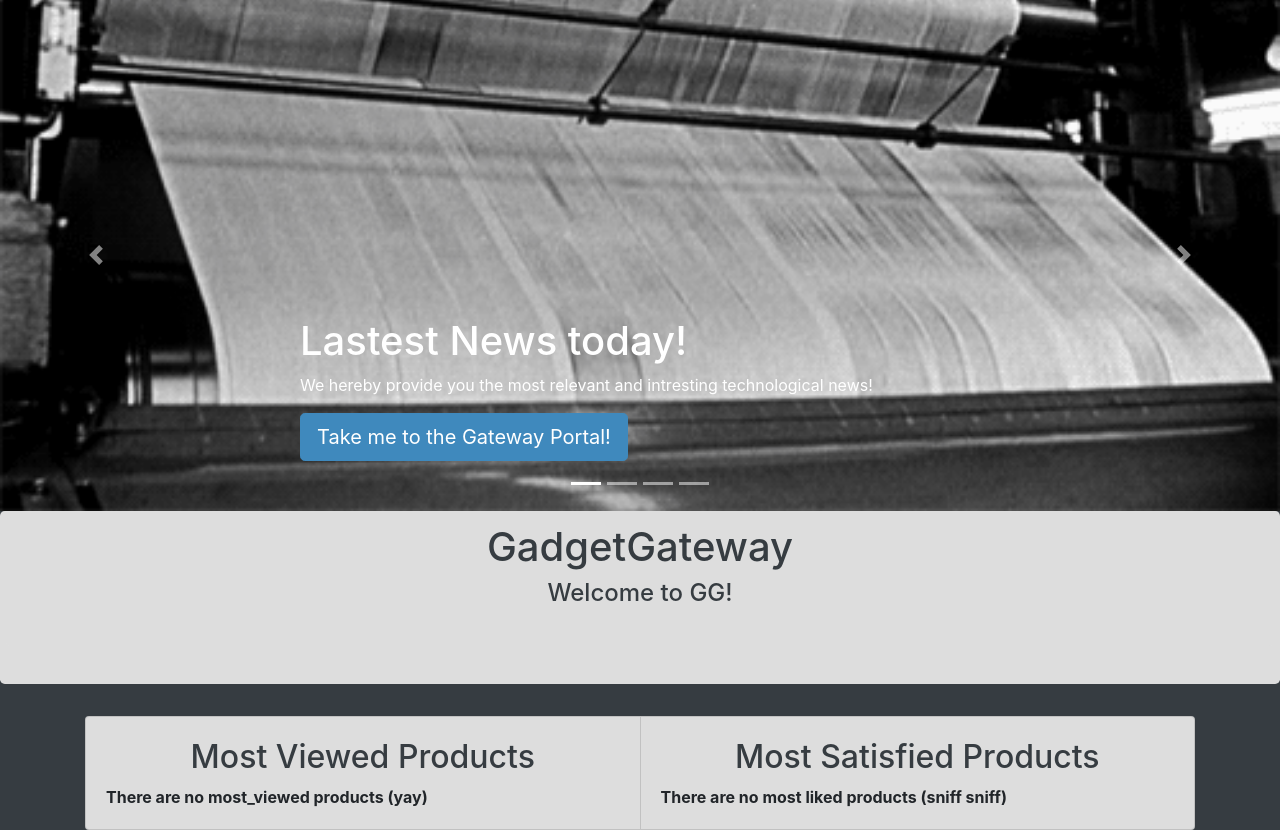
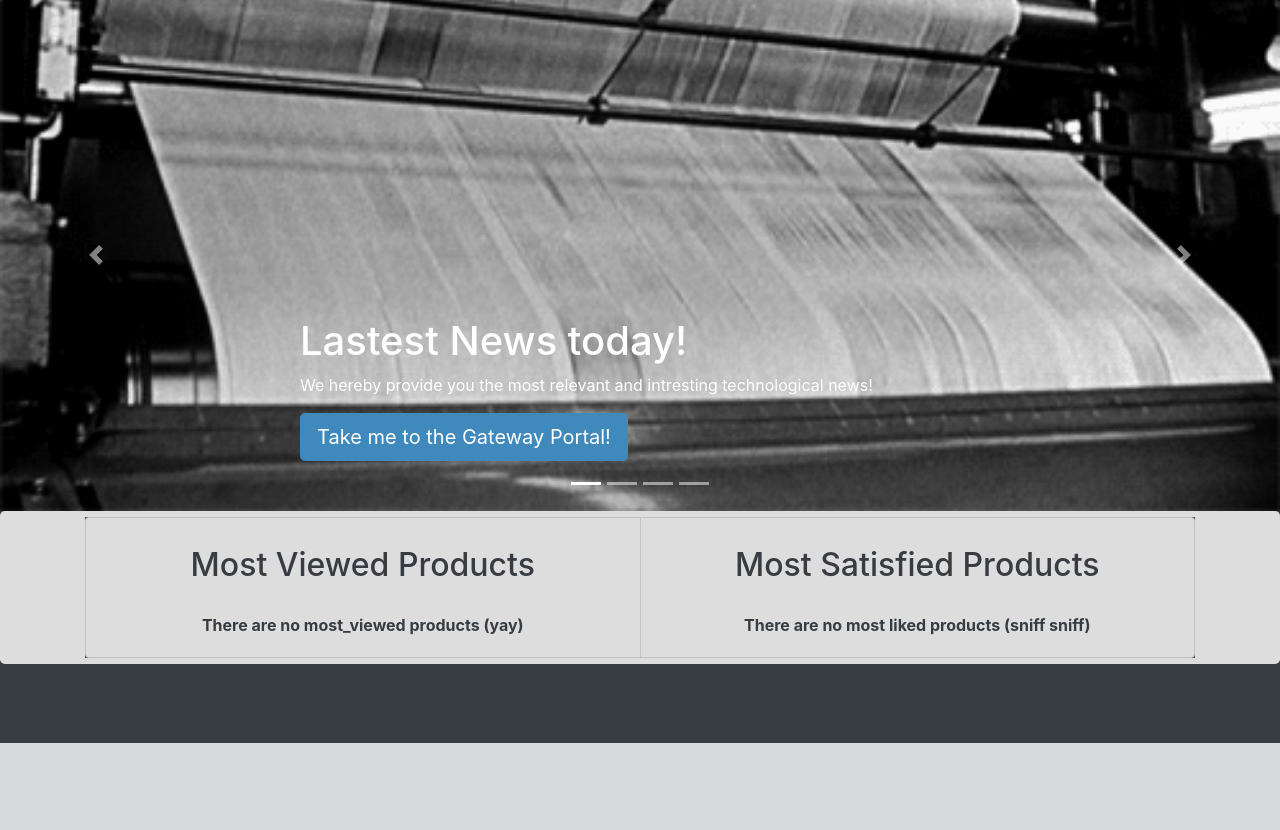
Before and after one commit to loyihsu/GadgetGateway, a Django app: page / in a window 1280 px wide. Shown: the part 57-887 px from the top of the page. After the commit the page ends 800 px from the top, so only its background shows below. Run offline with Django 3.2, Linux system fonts and the light colour scheme; data that the repository does not hold is empty; some libraries are stand-ins or nearby versions.

Commit message:
fixed the index page

```diff
--- a/templates/gadgetgateway/index.html
+++ b/templates/gadgetgateway/index.html
@@ -26,7 +26,7 @@
             <div class = "sliderContainer">
                 <h1>Lastest News today!</h1>
                 <p>We hereby provide you the most relevant and intresting technological news!</p>
-                <a href="{% url 'gadgetgateway:news' %}" class="btn btn-lg btn-primary">Take me to the Gateway Portal!</a>
+                <a href="news/" class="btn btn-lg btn-primary">Take me to the Gateway Portal!</a>
             </div>
         </div>
         <div class="carousel-item">
@@ -34,7 +34,7 @@
             <div class = "sliderContainer">
                 <h1>View about our stories!</h1>
                 <p>Ways to contact us, know our team members, and what motivated us to startup this webpage!</p>
-                <a href="{% url 'gadgetgateway:about' %}" class="btn btn-lg btn-primary"> I'm interested! Warp me there! </a>
+                <a href="about/" class="btn btn-lg btn-primary"> I'm interested! Warp me there! </a>
             </div>
         </div>
         <div class="carousel-item">
@@ -68,31 +68,19 @@
 </div>
 
 <div class="jumbotron text-center">
-    <div class="jumbotron">
-        <h1>GadgetGateway</h1>
-
-        <div>
-            {% if user.is_authenticated %}
-                <h4>Welcome, {{ user.username }}!</h4>
-            {% else %}
-                <h4>Welcome to GG!</h4>
-            {% endif %}
-            <br />
-        </div>
-    </div>
-</div>
 <div class="container">
     <div class="card-group">
 
-        <div class="card">
-        <div class="card-body">
+        <div class="card card-block d-flex">
             <div class="header">
-                <h2>Most Viewed Products</h2>
+                <br/><h2>Most Viewed Products</h2>
             </div>
+
+        <div class="card-body align-items-center d-flex justify-content-center">
             {% if most_viewed %}
                 <ul>
                     {% for item in most_viewed %}
-                        <table>
+                        <table class="table table-hover">
                             <tr>
                                 <td> 🔥 <a href="{%  url 'gadgetgateway:view_product' item.category.slug item.slug %}">{{ item }}</a></td>
                                 <td> {{ item.views }} views</td>
@@ -105,15 +93,16 @@
             {% endif %}
         </div>
     </div>
-      <div class="card">
-            <div class="card-body">
+      <div class="card card-block d-flex">
                 <div class="header">
-                    <h2>Most Satisfied Products</h2>
+                    <br/><h2>Most Satisfied Products</h2>
                 </div>
+
+            <div class="card-body align-items-center d-flex justify-content-center">
                 {% if most_liked %}
                     <ul>
                         {% for item in most_liked %}
-                            <table>
+                            <table class="table table-hover">
                                 <tr>
                                     <td> 💙 <a href="{%  url 'gadgetgateway:view_product' item.category.slug item.slug %}">{{ item }}</a></td>
                                     <td> 🙋‍♂️ {{ item.get_satisfactory_rate }} 🙆‍♀️</td>
@@ -127,4 +116,6 @@
             </div>
         </div>
     </div>
+
+</div>
 {% endblock %}
```
